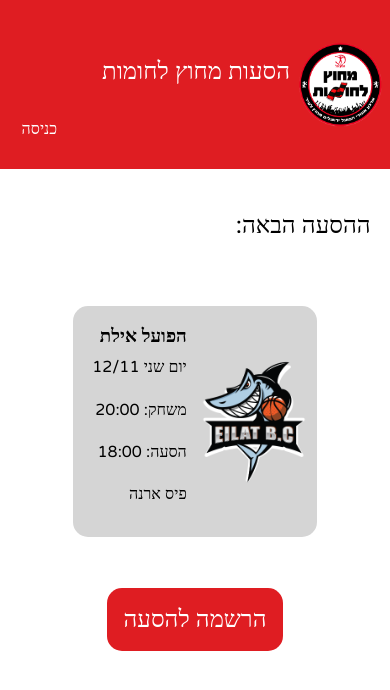
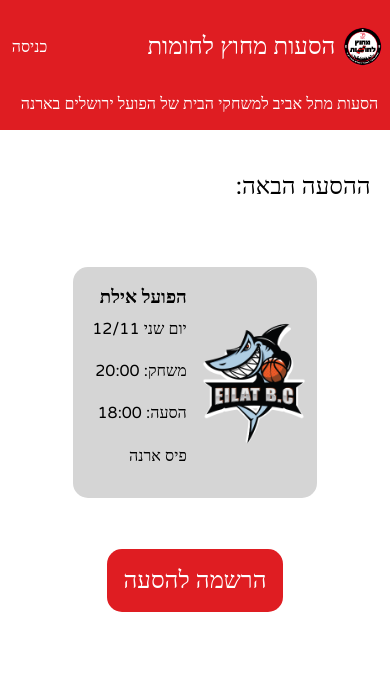
Before and after one commit to roeymarinov/mehutz_lahomot, a React (Create React App) app: page / in a window 390 px wide. Shown: the top 690 px of the page. Built offline with nearby package versions, Linux system fonts and the light colour scheme; no server answers.

Commit message:
sign out

```diff
--- a/package.json
+++ b/package.json
@@ -5,6 +5,7 @@
   "dependencies": {
     "@emotion/react": "^11.10.0",
     "@emotion/styled": "^11.10.0",
+    "@mui/icons-material": "^5.10.2",
     "@mui/material": "^5.10.1",
     "@testing-library/jest-dom": "^5.16.5",
     "@testing-library/react": "^13.3.0",
--- a/src/App.js
+++ b/src/App.js
@@ -1,7 +1,21 @@
 import Home from "./home_page/Home";
+import { AuthenticatedUserProvider } from "./UserProvider";
+import { createTheme, ThemeProvider } from "@mui/material";
+
+const theme = createTheme({
+  typography: {
+    fontFamily: ["Varela Round"].join(","),
+  },
+});
 
 function App() {
-  return <Home />;
+  return (
+    <ThemeProvider theme={theme}>
+      <AuthenticatedUserProvider>
+        <Home />
+      </AuthenticatedUserProvider>
+    </ThemeProvider>
+  );
 }
 
 export default App;
--- /dev/null
+++ b/src/UserProvider.js
@@ -0,0 +1,16 @@
+import React, { useState, createContext } from "react";
+
+export const AuthenticatedUserContext = createContext({});
+
+// this provider helps us authentiacte the user
+// created from https://blog.jscrambler.com/how-to-integrate-firebase-authentication-with-an-expo-app
+
+export const AuthenticatedUserProvider = ({ children }) => {
+  const [user, setUser] = useState(null);
+
+  return (
+    <AuthenticatedUserContext.Provider value={{ user, setUser }}>
+      {children}
+    </AuthenticatedUserContext.Provider>
+  );
+};
--- a/src/header/Header.css
+++ b/src/header/Header.css
@@ -2,114 +2,70 @@
 
 .Header {
     display: flex;
+    flex-direction: column;
+    text-align: right;
+    background-color: #df1d22;
+    color: white;
+    font-family: "Varela Round", serif;
+}
+.MainHeader {
+    display: flex;
+    flex-direction: row-reverse;
+    align-self: stretch;
+    margin-top: 1vh;
+}
+
+.LogoTitle {
+    display: flex;
     flex-direction: row-reverse;
     align-items: center;
-    text-align: right;
-    background-color: #df1d22;
-    min-height: 20vh;
-    color: white;
-    font-family: "Varela Round", serif;
+}
+
+.Logo {
+    margin-left: 2vw;
+    margin-right: 2vw;
+    width: 10vw;
+    height: 10vw;
 }
 
 .Title {
     text-align: right;
-    font-size: 40px;
-    padding-bottom: 2vh;
+    font-size: 1.5em;
 }
 
-.Subtitle {
-    position: absolute;
-    right: calc(15vh + 4vw);
-    top: 13.5vh;
+.HeaderButton {
     text-align: right;
-    font-size: 18px;
-}
-
-.SignIn {
-    position: absolute;
-    left: 4vw;
-    top: 7.5vh;
-    text-align: right;
-    font-size: 22px;
+    font-size: 1em;
     border: 0;
     background-color: #df1d22;
     color: white;
     font-family: "Varela Round", serif;
     cursor: pointer;
-
+    display: flex;
+    flex-direction: row-reverse;
+    align-items: center;
+    justify-content: flex-start;
+    margin-right: auto;
+    padding-left: 3vw;
+    padding-right: 3vw;
 }
 
-.SignIn:hover {
+.HeaderButton:hover {
     color: #e7e7e7;
 }
 
-.Logo {
-    margin-left: 2vw;
-    margin-right: 2vw;
-    width: 15vh;
-    height: 15vh;
+.ProfileIcon {
+    margin-left: 10px;
 }
 
-@media screen and (max-width: 800px) {
-    .Title {
-        font-size: 32px;
-    }
-
-    .Subtitle {
-        font-size: 16px;
-    }
-
-    .SignIn {
-        font-size: 18px;
-    }
+.Subtitle {
+    margin-right: 3vw;
+    text-align: right;
+    font-size: 1em;
+    margin-top: 1vh;
 }
 
-@media screen and (max-width: 650px) {
-    .Logo {
-        width: 12.5vh;
-        height: 12.5vh;
-    }
-
-    .Title {
-        font-size: 28px;
-    }
-
-    .Subtitle {
-        font-size: 14px;
-        right: calc(12.5vh + 4vw);
-    }
-
-    .SignIn {
-        font-size: 16px;
-    }
+.MuiMenuItem-root {
+    direction: rtl;
+    font-family: "Varela Round", serif;
 }
-
-@media screen and (max-width: 550px) {
-    .Title {
-        padding-bottom: 0px;
-    }
-
-    .Subtitle {
-        display: none;
-    }
-
-    .SignIn {
-        top: 8vh;
-    }
-}
-
-@media screen and (max-width: 500px) {
-    .Logo {
-        width: 10vh;
-        height: 10vh;
-    }
-
-    .Title {
-        padding-bottom: 3vh;
-        font-size: 24px
-    }
-
-    .SignIn {
-        top: 14vh
-    }
-}
--- a/src/header/Header.js
+++ b/src/header/Header.js
@@ -2,11 +2,38 @@ import "./Header.css";
 import logo from "../assets/mehutz_lahomot_logo.png";
 import SignInSignUp from "../sign_in_sign_up/SignIn";
 import SignUp from "../sign_in_sign_up/SignUp";
-import { useState } from "react";
+import { useContext, useState } from "react";
+import { AuthenticatedUserContext } from "../UserProvider";
+import AccountCircleOutlinedIcon from "@mui/icons-material/AccountCircleOutlined";
+import { Menu, MenuItem } from "@mui/material";
+import { getAuth, signOut } from "firebase/auth";
 
 function Header() {
+  const auth = getAuth();
   const [signInDialogOpen, setSignInDialogOpen] = useState(false);
   const [signUpDialogOpen, setSignUpDialogOpen] = useState(false);
+  const [anchorEl, setAnchorEl] = useState(null);
+  const profileMenuOpen = Boolean(anchorEl);
+  const clickProfile = (event) => {
+    setAnchorEl(event.currentTarget);
+  };
+  const closeProfileMenu = () => {
+    setAnchorEl(null);
+  };
+
+  const signOutUser = () => {
+    signOut(auth)
+      .then(() => {
+        // Sign-out successful.
+        closeProfileMenu();
+      })
+      .catch((error) => {
+        // An error happened.
+      });
+  };
+
+  const { user } = useContext(AuthenticatedUserContext);
+
   const goToSignInDialog = () => {
     setSignUpDialogOpen(false);
     setSignInDialogOpen(true);
@@ -17,13 +44,22 @@ function Header() {
   };
   return (
     <div className="Header">
+      <div className="MainHeader">
+        <div className="LogoTitle">
           <img className="Logo" src={logo} alt="" />
           <p className="Title">הסעות מחוץ לחומות</p>
-      <p className="Subtitle">
-        הסעות מתל אביב למשחקי הבית של הפועל ירושלים בארנה
-      </p>
+        </div>
+        {user ? (
+          <button className="HeaderButton" onClick={clickProfile}>
+            <AccountCircleOutlinedIcon
+              className="ProfileIcon"
+              fontSize="large"
+            />
+            {user.displayName}
+          </button>
+        ) : (
           <button
-        className="SignIn"
+            className="HeaderButton"
             onClick={() => {
               console.log("Sign in!");
               setSignInDialogOpen(true);
@@ -31,6 +67,11 @@ function Header() {
           >
             כניסה
           </button>
+        )}
+      </div>
+      <p className="Subtitle">
+        הסעות מתל אביב למשחקי הבית של הפועל ירושלים בארנה
+      </p>
       <SignInSignUp
         signInDialogOpen={signInDialogOpen}
         setSignInDialogOpen={setSignInDialogOpen}
@@ -41,6 +82,18 @@ function Header() {
         setSignUpDialogOpen={setSignUpDialogOpen}
         goToSignInDialog={goToSignInDialog}
       />
+      <Menu
+        id="basic-menu"
+        anchorEl={anchorEl}
+        open={profileMenuOpen}
+        onClose={closeProfileMenu}
+        MenuListProps={{
+          "aria-labelledby": "basic-button",
+        }}
+      >
+        <MenuItem onClick={closeProfileMenu}>העדפות אישיות</MenuItem>
+        <MenuItem onClick={signOutUser}>התנתקות</MenuItem>
+      </Menu>
     </div>
   );
 }
--- a/src/home_page/Home.css
+++ b/src/home_page/Home.css
@@ -7,9 +7,6 @@
     font-family: "Varela Round", serif;
     display: flex;
     flex-direction: column;
-    position: fixed;
-    height: 100%;
-    width: 100%;
     background-color: white;
     align-items: flex-end;
 }
@@ -62,6 +59,7 @@
 .RegisterButton {
     align-self: center;
     margin-top: 6vh;
+    margin-bottom: 6vh;
     border: 0;
     background-color: #df1d22;
     color: white;
--- a/src/sign_in_sign_up/SignUp.js
+++ b/src/sign_in_sign_up/SignUp.js
@@ -6,8 +6,9 @@ import {
   sendEmailVerification,
   updateProfile,
 } from "firebase/auth";
-import { useEffect, useState } from "react";
+import { useContext, useEffect, useState } from "react";
 import { app } from "../firebase";
+import { AuthenticatedUserContext } from "../UserProvider";
 
 const auth = getAuth(app);
 auth.languageCode = "iw";
@@ -19,6 +20,7 @@ function SignUp({ signUpDialogOpen, setSignUpDialogOpen, goToSignInDialog }) {
   const [emailError, setEmailError] = useState(false);
   const [passwordError, setPasswordError] = useState(false);
   const [usernameError, setUsernameError] = useState(false);
+  const { user, setUser } = useContext(AuthenticatedUserContext);
 
   const closeSignUp = () => {
     setSignUpDialogOpen(false);
@@ -72,6 +74,19 @@ function SignUp({ signUpDialogOpen, setSignUpDialogOpen, goToSignInDialog }) {
     };
   });
 
+  // Handle user state changes
+  async function onAuthStateChanged(authenticatedUser) {
+    if (authenticatedUser) {
+      setUser(authenticatedUser);
+    } else {
+      setUser(null);
+    }
+  }
+
+  useEffect(() => {
+    return auth.onAuthStateChanged(onAuthStateChanged); // unsubscribe on unmount
+  });
+
   return (
     <Dialog open={signUpDialogOpen} onClose={closeSignUp}>
       <p className="DialogTitle">הרשמה לאתר</p>
```
Also changed, not shown: 1 other file (tests, documents, lock files or other folders). Lines whose indentation alone changed are shown as unchanged.
